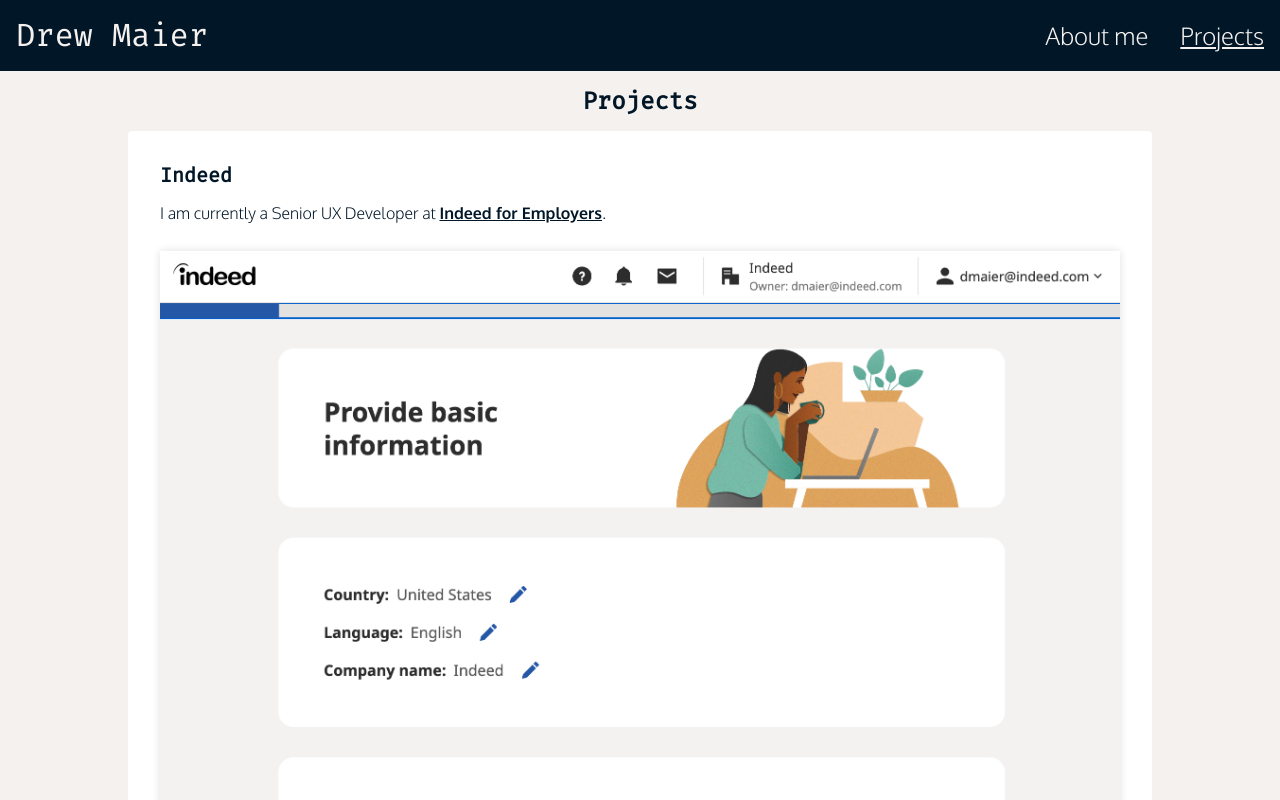
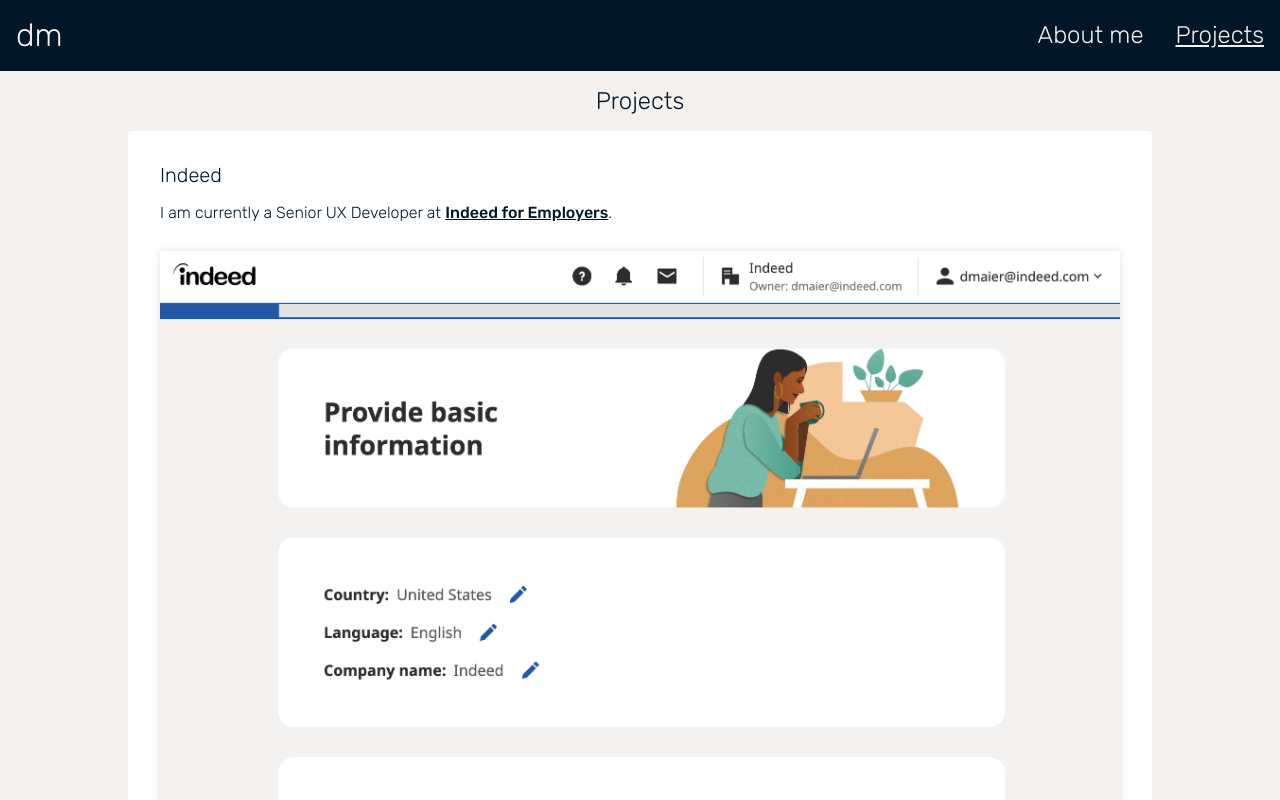
Before and after one commit to drewcmaier/portfolio, a SvelteKit app: page /projects in a window 1280 px wide. Shown: the top 800 px of the page. Built offline with nearby package versions, Linux system fonts and the light colour scheme.

Commit message:
feat: tweak fonts

```diff
--- a/package.json
+++ b/package.json
@@ -12,8 +12,8 @@
 		"format": "prettier --plugin-search-dir . --write ."
 	},
 	"devDependencies": {
-		"@fontsource/fira-mono": "^4.5.10",
-		"@fontsource/oxygen": "^4.5.9",
+		"@fontsource/fira-mono": "^5.0.8",
+		"@fontsource/rubik": "^5.0.9",
 		"@sveltejs/adapter-auto": "^1.0.0",
 		"@sveltejs/kit": "^1.0.0",
 		"@typescript-eslint/eslint-plugin": "^5.45.0",
--- a/src/routes/+page.svelte
+++ b/src/routes/+page.svelte
@@ -3,7 +3,8 @@
 	<p>
 		<span>My name is</span> <strong>Drew</strong>
 		<span
-			>and I am a UX Developer for <a href="https://www.indeed.com">Indeed</a> in the Philadelphia area.</span
+			>and I am a UX Developer for <a href="https://www.indeed.com">Indeed</a> in the Greater Philadelphia
+			area.</span
 		>
 	</p>
 	<p>Whether it's for the web, mobile apps, or console video games, I love frontend development.</p>
--- a/src/routes/Nav.svelte
+++ b/src/routes/Nav.svelte
@@ -29,7 +29,7 @@
 <header>
 	<nav>
 		<a href="/" on:click={onClickLink}>
-			<h1>Drew Maier</h1>
+			<h1>dm</h1>
 		</a>
 		<button on:click={onToggleMenu} aria-label="Menu" role="menu" aria-controls="nav-menu-list">
 			{#if isMenuOpen}
@@ -80,7 +80,6 @@
 
 	h1 {
 		text-align: center;
-		font-weight: 400;
 	}
 
 	ul {
@@ -110,7 +109,7 @@
 	a:visited {
 		color: var(--color-text-inverse);
 		text-decoration: none;
-		font-weight: 400;
+		font-weight: var(--font-weight-normal);
 		font-size: var(--font-size-3);
 	}
 
--- a/src/routes/projects/ProjectCard.svelte
+++ b/src/routes/projects/ProjectCard.svelte
@@ -10,10 +10,6 @@
 </section>
 
 <style>
-	h3 {
-		font-weight: 700;
-	}
-
 	section {
 		/* border: var(--border-normal); */
 		border-radius: var(--border-radius-sm);
--- a/src/routes/style.css
+++ b/src/routes/style.css
@@ -1,5 +1,5 @@
-@import '@fontsource/oxygen/300.css';
-@import '@fontsource/oxygen/700.css';
+@import '@fontsource/rubik/300.css';
+@import '@fontsource/rubik/500.css';
 @import '@fontsource/fira-mono/400.css';
 
 :root {
@@ -32,14 +32,16 @@
     --font-size-6: 3.0rem;
     --font-size-7: 4.0rem;
 
+    --font-weight-normal: 300;
+    --font-weight-bold: 500;
+
     --breakpoint-sm: 20rem;
     --breakpoint-md: 32rem;
     --breakpoint-lg: 48rem;
 
-    --font-body: 'Oxygen', sans-serif;
-    /* --font-heading: 'Eczar', 'Bodoni MT'; */
+    --font-heading: 'Rubik', sans-serif;
+    --font-body: 'Rubik', sans-serif;
     --font-mono: 'Fira Mono', monospace;
-    --font-heading: var(--font-mono);
 
     font-family: var(--font-body);
     font-size: var(--font-size-1);
@@ -66,7 +68,7 @@ body {
     background-attachment: fixed;
     background-color: var(--color-background);
     background-size: 100vw 100vh;
-    font-weight: 400;
+    font-weight: var(--font-weight-normal);
 }
 
 :where(h1, h2, h3, h4, h5, p) {
@@ -79,7 +81,7 @@ p {
 
 :where(h1, h2, h3, h4, h5) {
     font-family: var(--font-heading);
-    font-weight: 700;
+    font-weight: var(--font-weight-normal);
 }
 
 h1 {
@@ -89,7 +91,7 @@ h1 {
 h2 {
     font-size: var(--font-size-3);
     margin-bottom: var(--spacing-3);
-    font-weight: 700;
+    font-weight: var(--font-weight-normal);
 }
 
 h3 {
@@ -107,7 +109,7 @@ h5 {
 
 a,
 a:visited {
-    font-weight: 700;
+    font-weight: var(--font-weight-bold);
     color: var(--color-text);
 }
 
```
Also changed, not shown: 1 other file (tests, documents, lock files or other folders).
